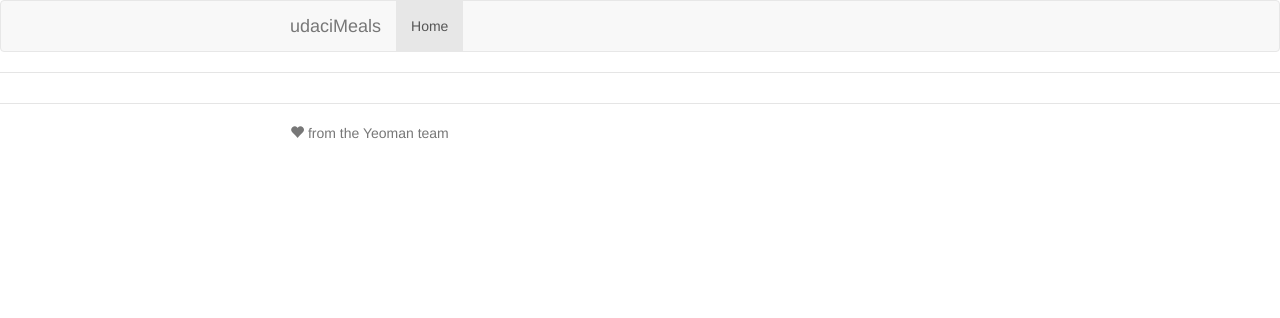
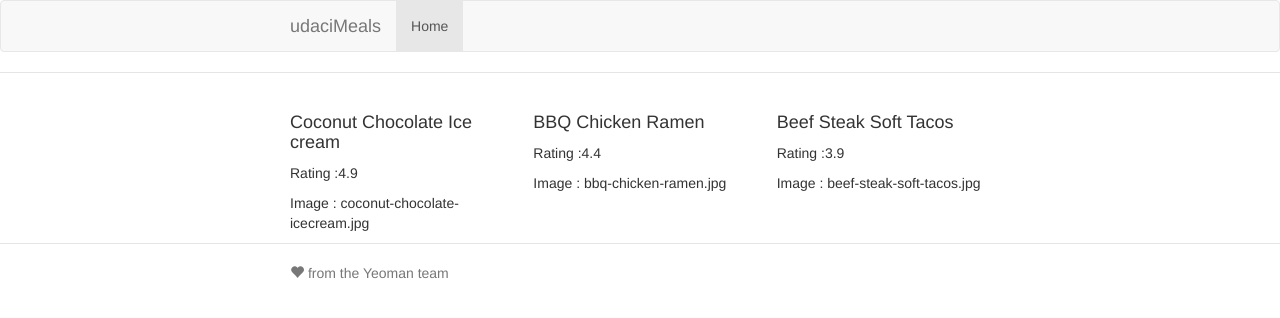
Before and after one commit to mariam-fouad/play-with-angular, a website: page app/index.html in a window 1280 px wide. Drawn offline with nearby package versions, Linux system fonts and the light colour scheme; files that its build step writes are made by us from their sources.

Commit message:
show the list of items

```diff
--- a/app/scripts/controllers/menu.js
+++ b/app/scripts/controllers/menu.js
@@ -9,25 +9,25 @@
  */
 angular.module('udaciMealsApp')
   .controller('MenuCtrl', function () {
-    this.items=[
+    this.items =[
       {
-        id="coconut-chocolate-icecream",
-        name="Coconut Chocolate Ice cream",
-        img="coconut-chocolate-icecream.jpg",
-        rating=4.9
+        id:"coconut-chocolate-icecream",
+        name:"Coconut Chocolate Ice cream",
+        img:"coconut-chocolate-icecream.jpg",
+        rating:4.9
       },
       {
-        id="bbq-chicken-ramen",
-        name="BBQ Chicken Ramen",
-        img="bbq-chicken-ramen.jpg",
-        rating=4.4
+        id:"bbq-chicken-ramen",
+        name:"BBQ Chicken Ramen",
+        img:"bbq-chicken-ramen.jpg",
+        rating:4.4
       },
       {
-        id="beef-steak-soft-tacos",
-        name="Beef Steak Soft Tacos",
-        img="beef-steak-soft-tacos.jpg",
-        rating=4.4
+        id:"beef-steak-soft-tacos",
+        name:"Beef Steak Soft Tacos",
+        img:"beef-steak-soft-tacos.jpg",
+        rating:3.9
       }
-    ]
+    ];
 
   });
--- a/app/views/menu.html
+++ b/app/views/menu.html
@@ -1,9 +1,9 @@
 <div class="row">
-    <div class="items-controller">
+    <div class="items-controller" ng-repeat="item in menu.items">
         <div class="col-md-4">
-            <h4>{{menu.name}}</h4>
-            <p>Rating :{{menu.rating}}</p>
-            <p>Image : {{menu.img}}</p>
+            <h4>{{item.name}}</h4>
+            <p>Rating :{{item.rating}}</p>
+            <p>Image : {{item.img}}</p>
         </div>
     </div>
 </div>
```
